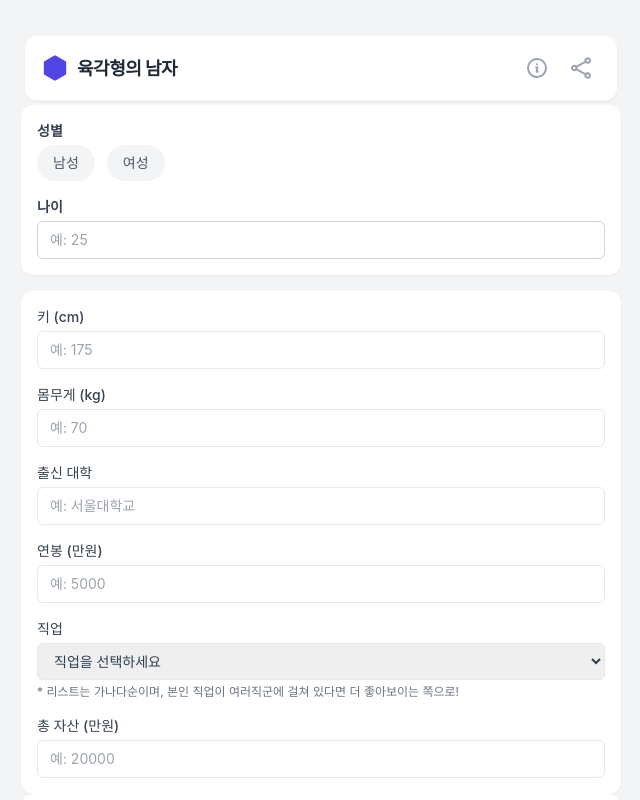
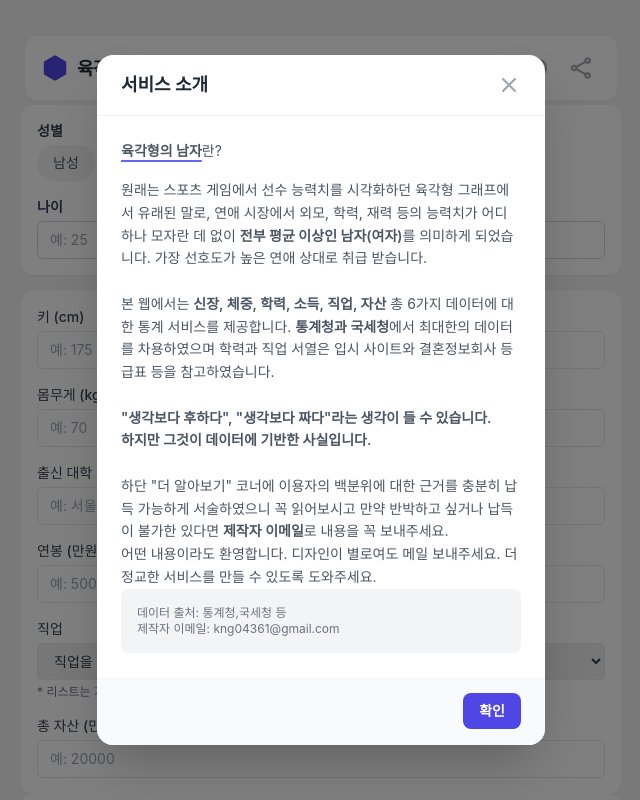
Before and after one commit to jsparkkk/6gak, a Vue app: page / in a window 1280 px wide. Both pictures are taken after a click on the button 856 px from the left and 68 px from the top of the page. Shown: the top 800 px of the page, without its empty margins (319-959 px from the left). Built offline with nearby package versions, Linux system fonts and the light colour scheme.

Commit message:
헤더의 info 수정

```diff
--- a/src/components/layout/HeaderBar.vue
+++ b/src/components/layout/HeaderBar.vue
@@ -1,6 +1,6 @@
 <template>
   <header
-    class="flex items-center justify-between px-4 py-3 my-1 mx-1 bg-white shadow-sm border-b border-gray-100 rounded-xl sticky top-1 z-50"
+    class="flex items-center justify-between px-4 py-3 my-1 mx-1 bg-white shadow-sm border-b border-gray-100 rounded-xl"
   >
     <div class="flex items-center gap-2">
       <img src="@/assets/logo.svg" alt="6GAK" class="w-7 h-7" />
@@ -11,9 +11,8 @@
 
     <div class="flex items-center gap-1">
       <button
-        @click="onInfo"
+        @click="showModal = true"
         class="p-2 text-gray-400 hover:text-indigo-600 hover:bg-indigo-50 rounded-full transition-all duration-200"
-        aria-label="서비스 정보"
       >
         <svg
           xmlns="http://www.w3.org/2000/svg"
@@ -53,12 +52,17 @@
       </button>
     </div>
   </header>
+
+  <InfoModal v-if="showModal" @close="showModal = false" />
 </template>
 
 <script setup>
-const onInfo = () => {
-  alert('이 서비스는 통계청 데이터를 기반으로 개인 스펙을 시각화합니다.')
-}
+import { ref } from 'vue'
+// 1. 방금 만든 모달 불러오기
+import InfoModal from './InfoModal.vue'
+
+// 2. 모달이 열려있는지 닫혀있는지 상태 저장 (처음엔 false: 안보임)
+const showModal = ref(false)
 
 const onShare = () => {
   navigator.clipboard
--- /dev/null
+++ b/src/components/layout/InfoModal.vue
@@ -0,0 +1,86 @@
+<template>
+  <div
+    class="fixed inset-0 z-[100] flex items-center justify-center bg-black/50 px-4"
+    @click.self="$emit('close')"
+  >
+    <div class="w-full max-w-md bg-white rounded-2xl shadow-2xl overflow-hidden animate-fade-in-up">
+      <div class="px-6 py-4 border-b border-gray-100 flex justify-between items-center">
+        <h2 class="text-lg font-bold text-gray-800">서비스 소개</h2>
+        <button @click="$emit('close')" class="text-gray-400 hover:text-gray-600">
+          <svg
+            xmlns="http://www.w3.org/2000/svg"
+            fill="none"
+            viewBox="0 0 24 24"
+            stroke-width="2"
+            stroke="currentColor"
+            class="w-6 h-6"
+          >
+            <path stroke-linecap="round" stroke-linejoin="round" d="M6 18L18 6M6 6l12 12" />
+          </svg>
+        </button>
+      </div>
+
+      <div class="px-6 py-6 text-gray-600 text-sm leading-relaxed">
+        <p class="mb-4">
+          <span
+            class="font-semibold underline underline-offset-4 decoration-indigo-500 decoration-2"
+          >
+            육각형의 남자</span
+          >란?
+        </p>
+        원래는 스포츠 게임에서 선수 능력치를 시각화하던 육각형 그래프에서 유래된 말로, 연애 시장에서
+        외모, 학력, 재력 등의 능력치가 어디 하나 모자란 데 없이
+        <span class="font-semibold">전부 평균 이상인 남자(여자)</span>를 의미하게 되었습니다. 가장
+        선호도가 높은 연애 상대로 취급 받습니다. <br /><br />
+        본 웹에서는 <span class="font-semibold">신장, 체중, 학력, 소득, 직업, 자산</span> 총 6가지
+        데이터에 대한 통계 서비스를 제공합니다.
+        <span class="font-semibold">통계청과 국세청</span>에서 최대한의 데이터를 차용하였으며 학력과
+        직업 서열은 입시 사이트와 결혼정보회사 등급표 등을 참고하였습니다. <br /><br />
+        <span class="font-semibold"
+          >"생각보다 후하다", "생각보다 짜다"라는 생각이 들 수 있습니다.<br />
+          하지만 그것이 데이터에 기반한 사실입니다.<br /><br
+        /></span>
+        하단 "더 알아보기" 코너에 이용자의 백분위에 대한 근거를 충분히 납득 가능하게 서술하였으니 꼭
+        읽어보시고 만약 반박하고 싶거나 납득이 불가한 있다면
+        <span class="font-semibold">제작자 이메일</span>로 내용을 꼭 보내주세요.<br />
+        어떤 내용이라도 환영합니다. 디자인이 별로여도 메일 보내주세요. 더 정교한 서비스를 만들 수
+        있도록 도와주세요.
+        <div class="bg-gray-100 p-4 rounded-lg text-xs text-gray-500">
+          데이터 출처: 통계청,국세청 등<br />
+          제작자 이메일: kng04361@gmail.com
+        </div>
+      </div>
+
+      <div class="px-6 py-4 bg-gray-50 flex justify-end">
+        <button
+          @click="$emit('close')"
+          class="px-4 py-2 bg-indigo-600 hover:bg-indigo-700 text-white text-sm font-semibold rounded-lg transition-colors"
+        >
+          확인
+        </button>
+      </div>
+    </div>
+  </div>
+</template>
+
+<script setup>
+// 부모 컴포넌트(HeaderBar)에게 'close'라는 신호를 보낼 수 있게 설정
+const emit = defineEmits(['close'])
+</script>
+
+<style scoped>
+/* 모달이 뿅 하고 올라오는 애니메이션 */
+@keyframes fadeInUp {
+  from {
+    opacity: 0;
+    transform: translateY(10px);
+  }
+  to {
+    opacity: 1;
+    transform: translateY(0);
+  }
+}
+.animate-fade-in-up {
+  animation: fadeInUp 0.2s ease-out forwards;
+}
+</style>
```
